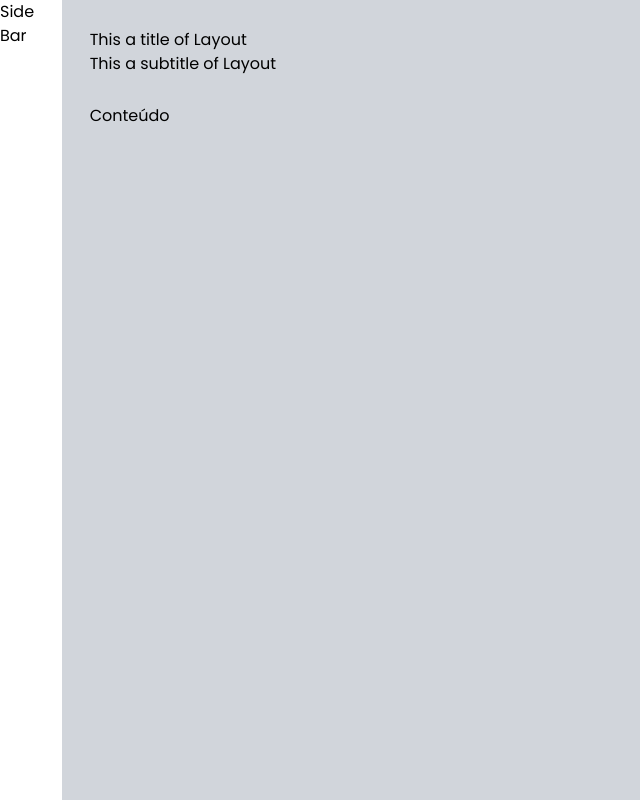
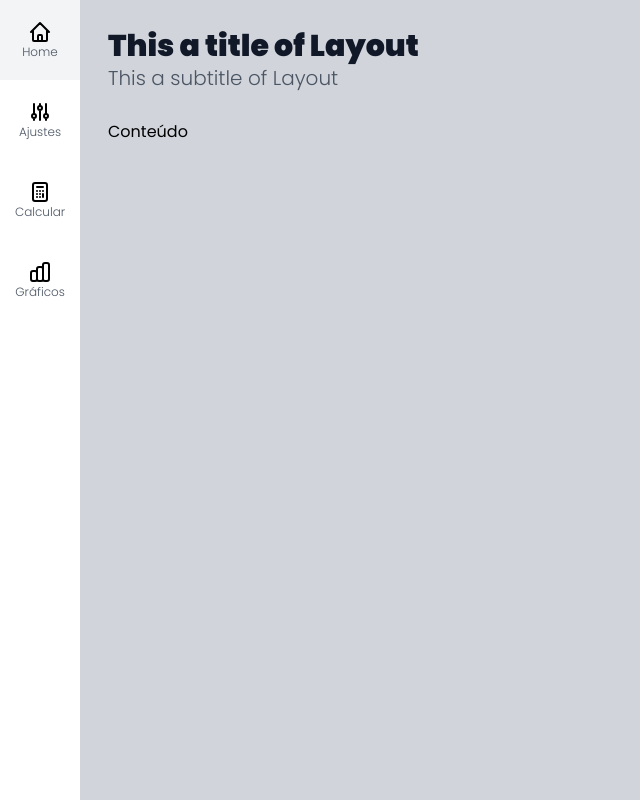
Before and after one commit to rodolphomacedo/template-admin-react, a Next.js app: page / in a window 1280 px wide. Shown: the whole page, without its empty margins (0-640 px from the left). Built offline with nearby package versions, Linux system fonts and the light colour scheme.

Commit message:
Create basic struture of components global layout

```diff
--- /dev/null
+++ b/src/components/Icons/index.tsx
@@ -0,0 +1,25 @@
+// For more icons, visit https://heroicons.com/
+
+export const iconHome = (
+    <svg xmlns="http://www.w3.org/2000/svg" className="h-6 w-6" fill="none" viewBox="0 0 24 24" stroke="currentColor">
+        <path strokeLinecap="round" strokeLinejoin="round" strokeWidth={2} d="M3 12l2-2m0 0l7-7 7 7M5 10v10a1 1 0 001 1h3m10-11l2 2m-2-2v10a1 1 0 01-1 1h-3m-6 0a1 1 0 001-1v-4a1 1 0 011-1h2a1 1 0 011 1v4a1 1 0 001 1m-6 0h6" />
+    </svg>
+)
+
+export const iconAdjustments = (
+    <svg xmlns="http://www.w3.org/2000/svg" className="h-6 w-6" fill="none" viewBox="0 0 24 24" stroke="currentColor">
+        <path strokeLinecap="round" strokeLinejoin="round" strokeWidth={2} d="M12 6V4m0 2a2 2 0 100 4m0-4a2 2 0 110 4m-6 8a2 2 0 100-4m0 4a2 2 0 110-4m0 4v2m0-6V4m6 6v10m6-2a2 2 0 100-4m0 4a2 2 0 110-4m0 4v2m0-6V4" />
+    </svg>
+)
+
+export const iconCalculate = (
+    <svg xmlns="http://www.w3.org/2000/svg" className="h-6 w-6" fill="none" viewBox="0 0 24 24" stroke="currentColor">
+        <path strokeLinecap="round" strokeLinejoin="round" strokeWidth={2} d="M9 7h6m0 10v-3m-3 3h.01M9 17h.01M9 14h.01M12 14h.01M15 11h.01M12 11h.01M9 11h.01M7 21h10a2 2 0 002-2V5a2 2 0 00-2-2H7a2 2 0 00-2 2v14a2 2 0 002 2z" />
+    </svg>
+)
+
+export const iconGraph = (
+    <svg xmlns="http://www.w3.org/2000/svg" className="h-6 w-6" fill="none" viewBox="0 0 24 24" stroke="currentColor">
+        <path strokeLinecap="round" strokeLinejoin="round" strokeWidth={2} d="M9 19v-6a2 2 0 00-2-2H5a2 2 0 00-2 2v6a2 2 0 002 2h2a2 2 0 002-2zm0 0V9a2 2 0 012-2h2a2 2 0 012 2v10m-6 0a2 2 0 002 2h2a2 2 0 002-2m0 0V5a2 2 0 012-2h2a2 2 0 012 2v14a2 2 0 01-2 2h-2a2 2 0 01-2-2z" />
+    </svg>
+)
--- /dev/null
+++ b/src/components/templates/ItemSideBar.tsx
@@ -0,0 +1,27 @@
+import Link from 'next/link'
+
+interface ItemSideBarProps{
+    url: string
+    text: string
+    icon: any
+}
+
+export default function ItemSideBar(props: ItemSideBarProps) {
+    return (
+        <li className={`hover:bg-gray-100`}>
+            <Link href={ props.url }  >
+                <a className={`
+                    flex flex-col justify-center items-center
+                    h-20 w-20
+                `}>
+                    { props.icon }
+                    <span className={`
+                        text-xs font-light text-gray-600
+                    `}>
+                        { props.text }
+                    </span>
+                </a>
+            </Link>
+        </li>
+    )
+}
--- a/src/components/templates/SideBar.tsx
+++ b/src/components/templates/SideBar.tsx
@@ -1,11 +1,21 @@
+import { iconAdjustments, iconCalculate, iconGraph, iconHome } from "../Icons";
+import ItemSideBar from "./ItemSideBar";
+
 interface SideBarProps{
-
+    url: string
+    text: string
+    icon: any
 }
 
-export default function SideBar(props) {
+export default function SideBar(props: SideBarProps) {
     return (
         <aside>
-            <h1>Side Bar</h1>
+            <ul>
+                <ItemSideBar url='/' text="Home" icon={ iconHome } />
+                <ItemSideBar url='/Adjustments' text="Ajustes" icon={ iconAdjustments } />
+                <ItemSideBar url='/Calculate' text="Calcular" icon={ iconCalculate } />
+                <ItemSideBar url='/Graph' text="Gráficos" icon={ iconGraph } />
+            </ul>
         </aside>
     )
 }
--- a/src/components/templates/Title.tsx
+++ b/src/components/templates/Title.tsx
@@ -7,12 +7,14 @@ export default function Title(props: TitleProps) {
     return (
         <div>
             <h1 className={`
-
+                font-black text-3xl
+                text-gray-900
             `}>
                 { props.title }
             </h1>
             <h2 className={`
-
+                font-light text-xl
+                text-gray-600
             `}>
                 { props.subtitle }
             </h2>
```
